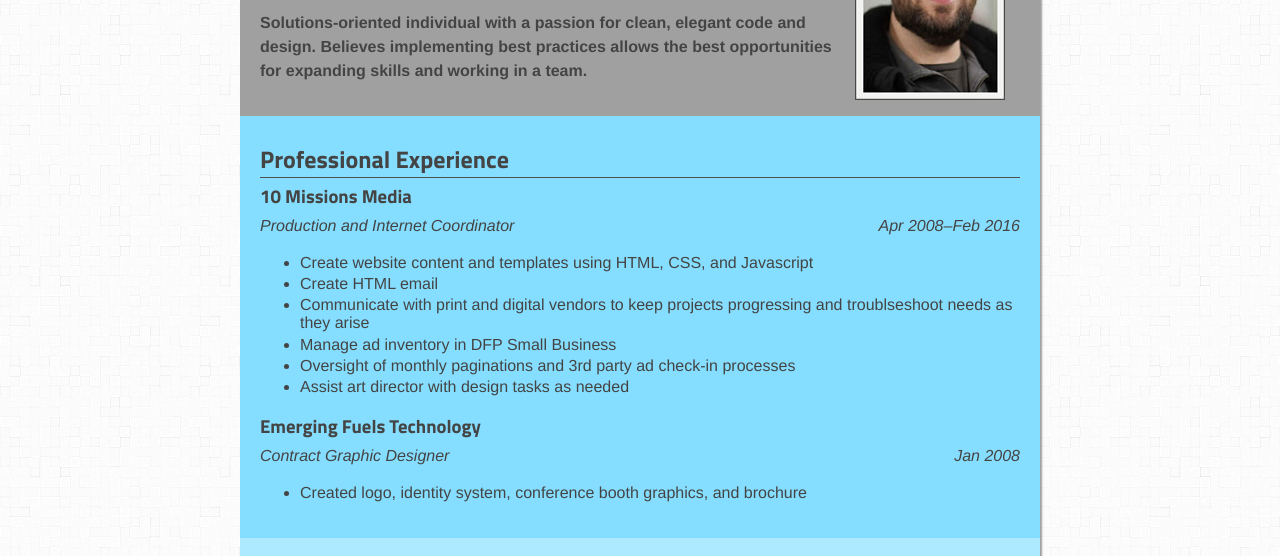
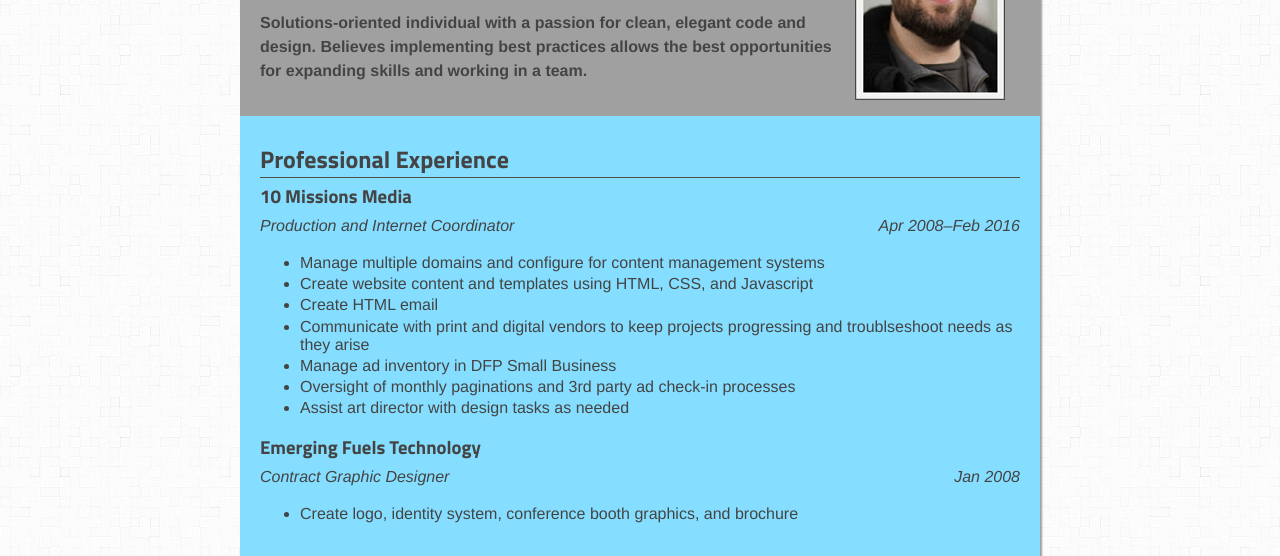
Before and after one commit to sethre/sethre.github.io, a plain HTML site: page index.html in a window 1280 px wide. Shown: the part 177-733 px from the top of the page. Drawn offline with Linux system fonts and the light colour scheme.

Commit message:
Update Professional Experience

```diff
--- a/index.html
+++ b/index.html
@@ -29,6 +29,7 @@
 							<p><em>Production and Internet Coordinator</em></p>
 						</div>
 						<ul>
+                            <li>Manage multiple domains and configure for content management systems</li>
 							<li>Create website content and templates using HTML, CSS, and Javascript</li>
 							<li>Create HTML email</li>
 							<li>Communicate with print and digital vendors to keep projects progressing and troublseshoot needs as they arise</li>
@@ -46,7 +47,7 @@
 							<p><em>Contract Graphic Designer</em></p>
 					</div>
 						<ul>
-							<li>Created logo, identity system, conference booth graphics, and brochure</li>
+							<li>Create logo, identity system, conference booth graphics, and brochure</li>
 						</ul>
 					</div>
 				</div>
```
